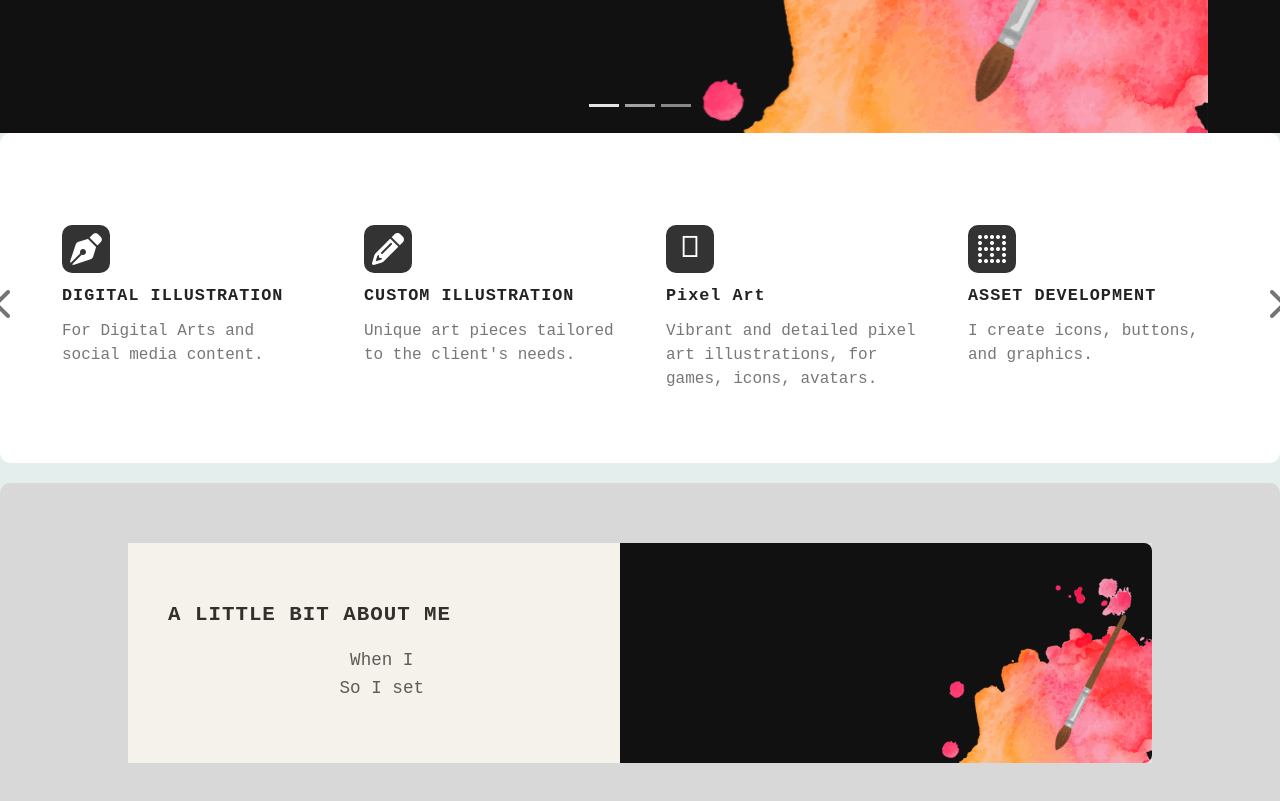
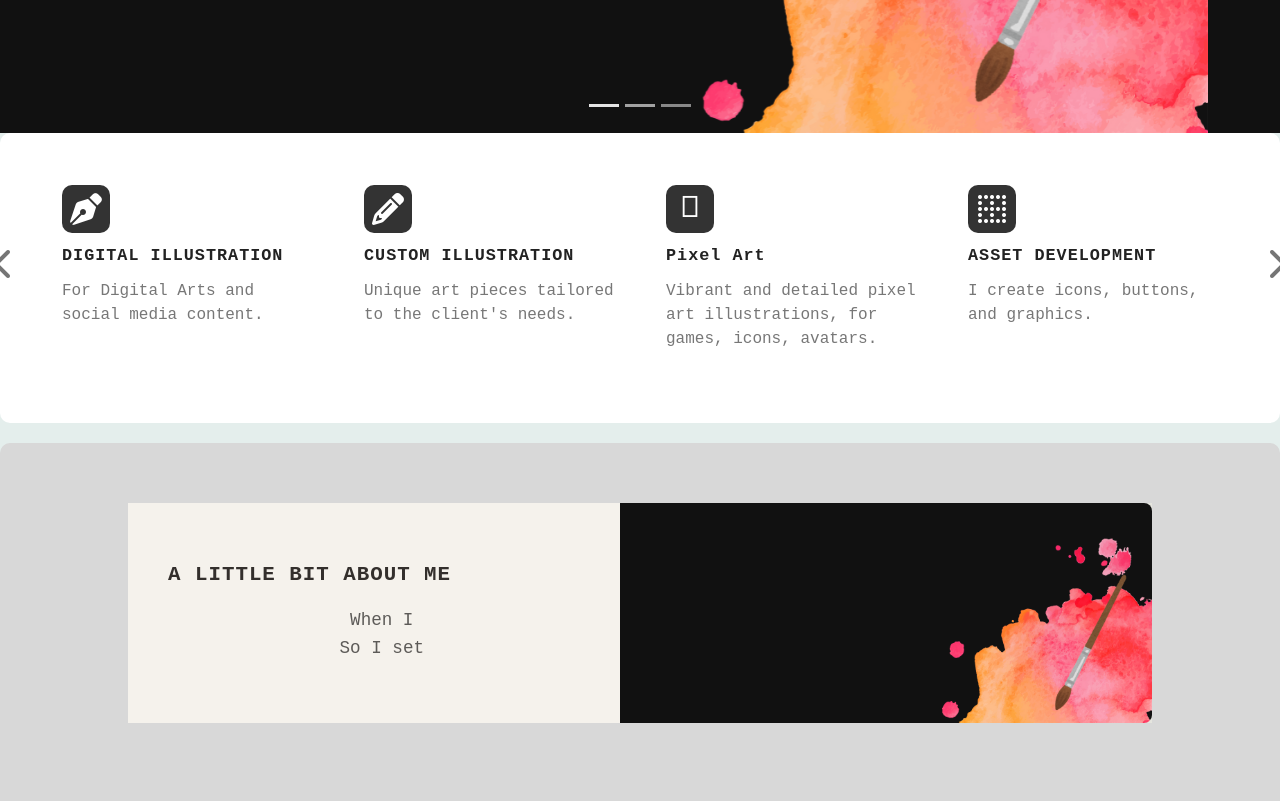
Before and after one commit to Aprealpx/AprilynPorfolio, a plain HTML site: page index.html in a window 1280 px wide. Shown: the part 1100-1901 px from the top of the page. Drawn offline with nearby package versions, Linux system fonts and the light colour scheme.

Commit message:
Update style.css

```diff
--- a/style.css
+++ b/style.css
@@ -76,7 +76,7 @@ nav .nav-btn:hover {
   background: #ff6b5a;
 }
 section#what-can-i-do {
-  padding: 60px 10% 40px 10%;
+  padding: 20px 10% 40px 10%;
   background: #fff;
   margin-bottom: 20px;
   border-radius: 10px;
```
